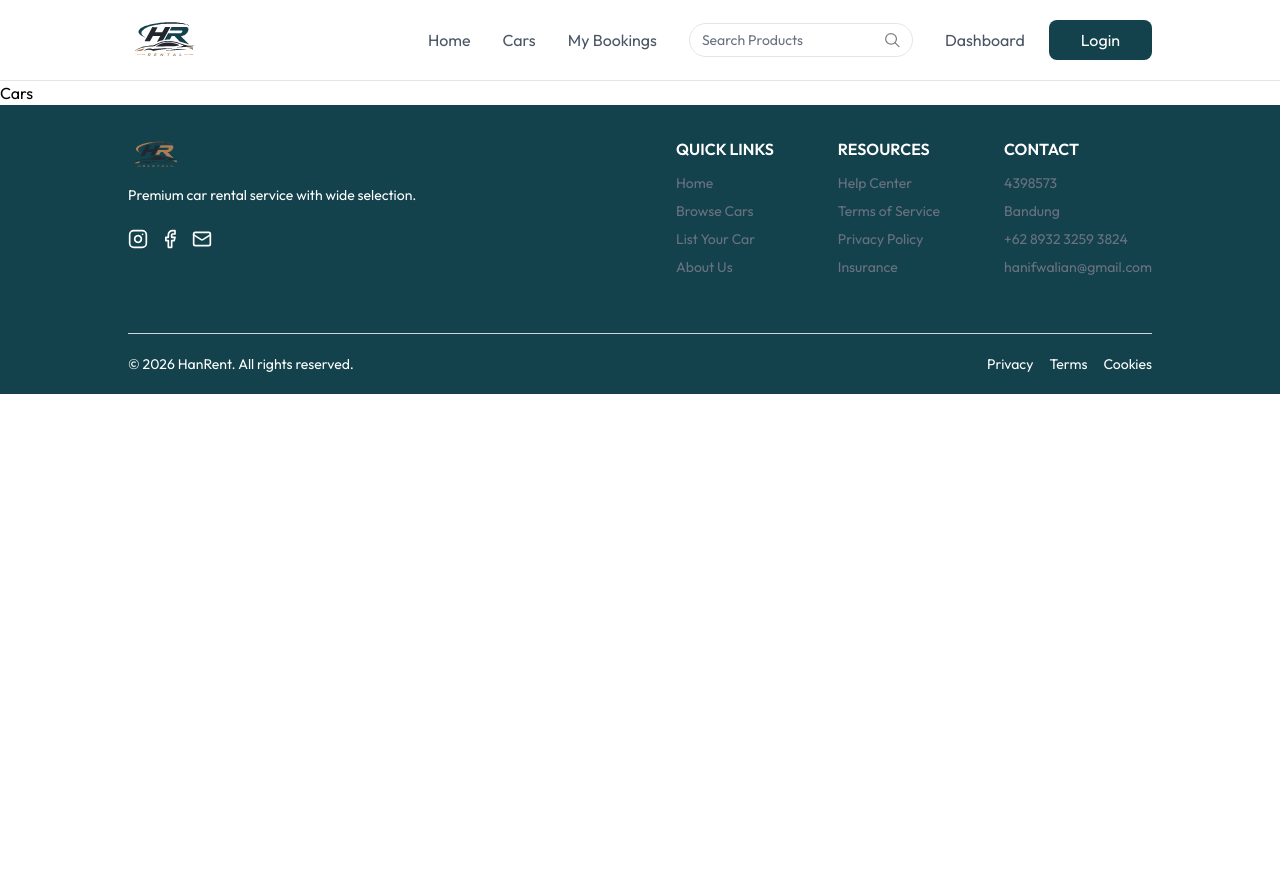
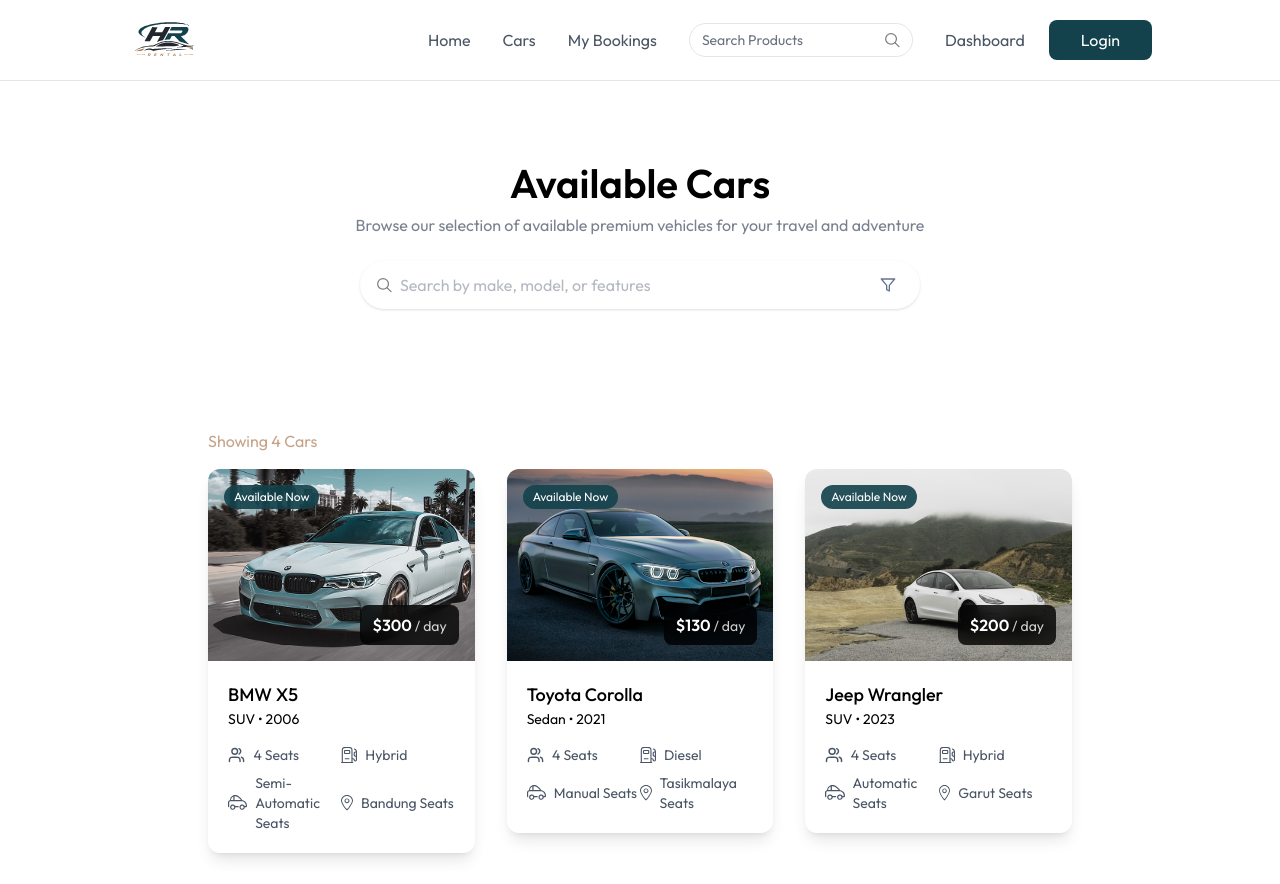
Before and after one commit to vbear777/hanrent, a React (Vite) app: page /cars in a window 1280 px wide. Shown: the top 884 px of the page. Before the commit the page ends 800 px from the top, so only its background shows below. Built offline with nearby package versions, Linux system fonts and the light colour scheme.

Commit message:
create Cars pages

```diff
--- a/src/pages/CarDetails.jsx
+++ b/src/pages/CarDetails.jsx
@@ -87,7 +87,7 @@
                     Book Now
                     </button>
 
-                    <p className='text-center text-sm'>No credit card reuquired to reserve</p>
+                    <p className='text-center text-sm'>No credit card required to reserve</p>
                 </form>
             </div>
         </div>
--- a/src/pages/Cars.jsx
+++ b/src/pages/Cars.jsx
@@ -1,8 +1,37 @@
-import React from 'react'
+import React, { useState } from 'react'
+import Title from '../components/Title';
+import { assets, dummyCarData } from '../assets/assets';
+import CarCard from '../components/CarCard';
 
 const Cars = () => {
+    const [input, setInput] = useState()
+
     return (
-        <div>Cars</div>
+        <div>
+            <div className='flex flex-col items-center py-20 bg-light max-md:px-4'>
+                <Title title='Available Cars' subTitle='Browse our selection of available premium vehicles for your travel and adventure'/>
+
+                <div className='flex items-center bg-white px-4 mt-6 max-w-140 w-full h-12 rounded-full shadow'>
+                    <img src={assets.search_icon} alt="search icon" className='w-4 h-4.5 mr-2'/>
+
+                    <input onClick={(e) => setInput(e.target.value)} value={input} type="text" placeholder='Search by make, model, or features' className='w-full h-full outline-none text-gray-500'/>
+
+                    <img src={assets.filter_icon} alt="search icon" className='w-4 h-4.5 mr-2'/>
+                </div>
+            </div>
+
+            <div className='px-6 md:px-6 lg:px-24 xl:px-32 mt-10'>
+                <p className='text-cream/70 xl:px-20 max-w-7xl mx-auto'>Showing {dummyCarData.length} Cars</p>
+
+                <div className='grid grid-cols-1 sm:grid-cols-2 lg:grid-cols-3 gap-8 mt-4 xl:px-20 max-w-7xl mx-auto'>
+                    {dummyCarData.map((car, index) => (
+                        <div key={index}>
+                            <CarCard car={car} />
+                        </div>
+                    ))}
+                </div>
+            </div>
+        </div>
     )
 }
 
```
